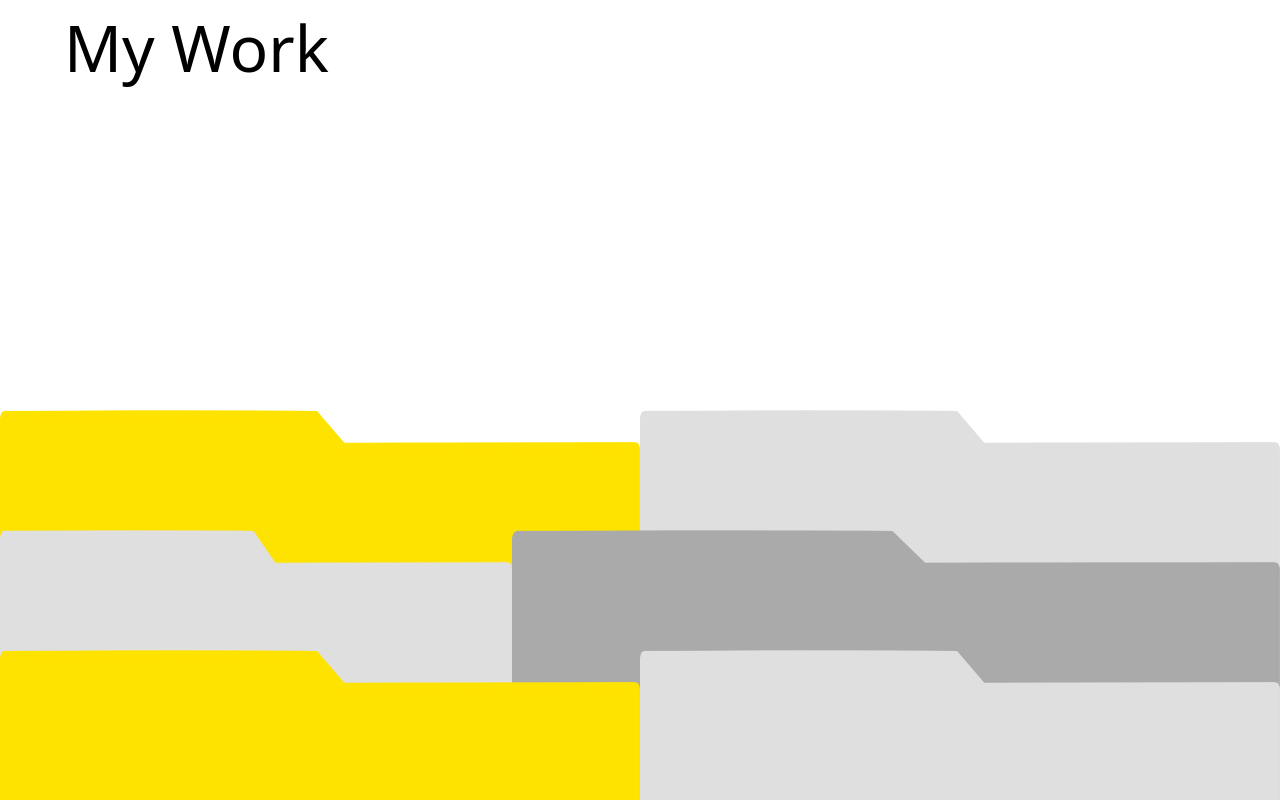
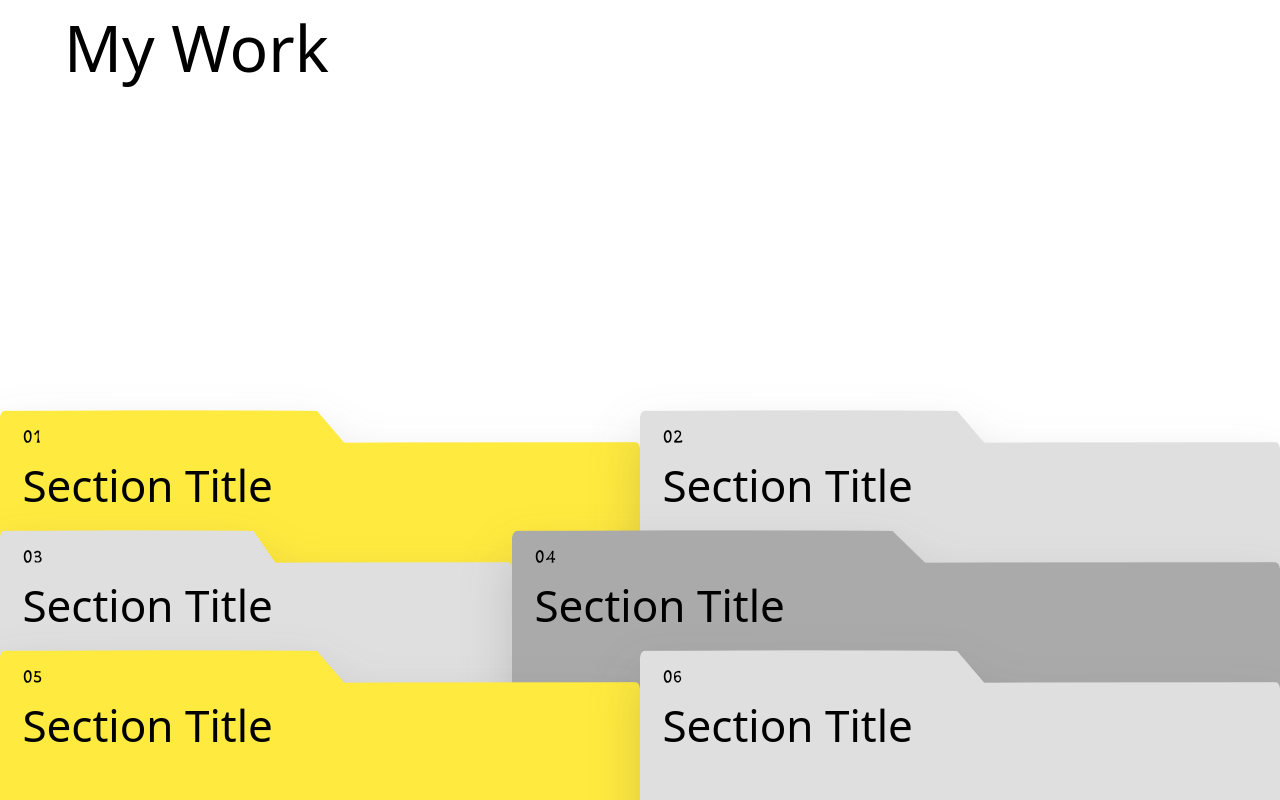
Before and after one commit to jane-does-coding/my-works, a Next.js app: page / in a window 1280 px wide. Built offline with nearby package versions, Linux system fonts and the light colour scheme.

Commit message:
Added sections

```diff
--- a/app/page.tsx
+++ b/app/page.tsx
@@ -5,45 +5,87 @@ export default function Home() {
 		<div className="h-screen w-full ">
 			<div className="flex flex-col h-screen w-full">
 				<h2 className="h-[15vh] text-[8vh] px-[5vw] ">My Work</h2>
-				<div className="fixed bottom-[-10vh] left-0 bg-green-200/0">
+				<div className="fixed bottom-[-10vh] hover:bottom-[-8vh] transition-all ease-in-out duration-200 left-0 bg-green-200/0">
+					<p className="absolute top-[2.5vh] jnae text-[3vh] left-[1.75vw] z-10">
+						01
+					</p>
+					<h1 className="absolute top-[6.5vh] text-[5.5vh] left-[1.75vw] z-10">
+						Section Title
+					</h1>
+
 					<img
-						src="/imgs/folder-yellow.png"
-						className="w-[50vw] h-[60vh]"
+						src="/imgs/folder-light-yellow.png"
+						className="w-[50vw] h-[60vh] drop-shadow-2xl drop-shadow-neutral-700/20"
 						alt=""
 					/>
 				</div>
-				<div className="fixed bottom-[-10vh] right-0 bg-green-200/0">
+				<div className="fixed bottom-[-10vh] hover:bottom-[-8vh] transition-all ease-in-out duration-200 right-0 bg-green-200/0">
+					<p className="absolute top-[2.5vh] jnae text-[3vh] left-[1.75vw] z-10">
+						02
+					</p>
+					<h1 className="absolute top-[6.5vh] text-[5.5vh] left-[1.75vw] z-10">
+						Section Title
+					</h1>
+
 					<img
 						src="/imgs/folder-light.png"
-						className="w-[50vw] h-[60vh]"
+						className="w-[50vw] h-[60vh] drop-shadow-2xl drop-shadow-neutral-700/20"
 						alt=""
 					/>
 				</div>
-				<div className="fixed bottom-[-25vh] left-0 bg-green-200/0">
+				<div className="fixed bottom-[-25vh] hover:bottom-[-23vh] transition-all ease-in-out duration-200 left-0 bg-green-200/0">
+					<p className="absolute top-[2.5vh] jnae text-[3vh] left-[1.75vw] z-10">
+						03
+					</p>
+					<h1 className="absolute top-[6.5vh] text-[5.5vh] left-[1.75vw] z-10">
+						Section Title
+					</h1>
+
 					<img
 						src="/imgs/folder-light.png"
-						className="w-[40vw] h-[60vh]"
+						className="w-[40vw] h-[60vh] drop-shadow-2xl drop-shadow-neutral-700/20"
 						alt=""
 					/>
 				</div>
-				<div className="fixed bottom-[-25vh] right-0 bg-green-200/0">
+				<div className="fixed bottom-[-25vh] hover:bottom-[-23vh] transition-all ease-in-out duration-200 right-0 bg-green-200/0">
+					<p className="absolute top-[2.5vh] jnae text-[3vh] left-[1.75vw] z-10">
+						04
+					</p>
+					<h1 className="absolute top-[6.5vh] text-[5.5vh] left-[1.75vw] z-10">
+						Section Title
+					</h1>
+
 					<img
 						src="/imgs/folder-gray.png"
-						className="w-[60vw] h-[60vh]"
+						className="w-[60vw] h-[60vh] drop-shadow-2xl drop-shadow-neutral-700/20"
 						alt=""
 					/>
 				</div>
-				<div className="fixed bottom-[-40vh] left-0 bg-green-200/0">
+				<div className="fixed bottom-[-40vh] hover:bottom-[-38vh] transition-all ease-in-out duration-200 left-0 bg-green-200/0">
+					<p className="absolute top-[2.5vh] jnae text-[3vh] left-[1.75vw] z-10">
+						05
+					</p>
+					<h1 className="absolute top-[6.5vh] text-[5.5vh] left-[1.75vw] z-10">
+						Section Title
+					</h1>
+
 					<img
-						src="/imgs/folder-yellow.png"
-						className="w-[50vw] h-[60vh]"
+						src="/imgs/folder-light-yellow.png"
+						className="w-[50vw] h-[60vh] drop-shadow-2xl drop-shadow-neutral-700/20"
 						alt=""
 					/>
 				</div>
-				<div className="fixed bottom-[-40vh] right-0 bg-green-200/0">
+				<div className="fixed bottom-[-40vh] hover:bottom-[-38vh] transition-all ease-in-out duration-200 right-0 bg-green-200/0">
+					<p className="absolute top-[2.5vh] jnae text-[3vh] left-[1.75vw] z-10">
+						06
+					</p>
+					<h1 className="absolute top-[6.5vh] text-[5.5vh] left-[1.75vw] z-10">
+						Section Title
+					</h1>
+
 					<img
 						src="/imgs/folder-light.png"
-						className="w-[50vw] h-[60vh]"
+						className="w-[50vw] h-[60vh] drop-shadow-2xl drop-shadow-neutral-700/20"
 						alt=""
 					/>
 				</div>
```
Also changed, not shown: public/imgs/folder-light-yellow.png (added).
